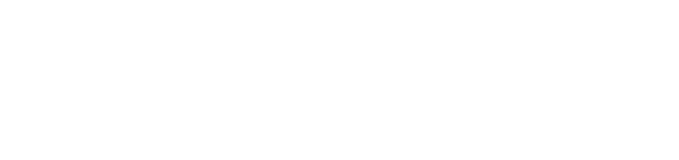
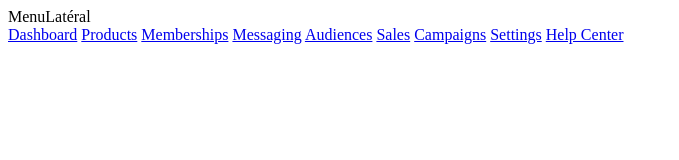
Before and after one commit to xav03tv/lateralMenu, a plain HTML site: page index.html in a window 1280 px wide. Shown: the whole page, without its empty margins (0-679 px from the left). Drawn offline with Linux system fonts and the light colour scheme.

Commit message:
Ajout de la structure HTML

```diff
--- a/index.html
+++ b/index.html
@@ -7,6 +7,23 @@
     <title>Menu latéral</title>
 </head>
 <body>
+    <div id="lateralMenu" class="lateralMenu">
+        <div class="brand">
+            MenuLatéral
+        </div>
+        <div class="menu">
+            <a href="#">Dashboard</a>
+            <a href="#">Products</a>
+            <a href="#">Memberships</a>
+            <a href="#">Messaging</a>
+            <a href="#">Audiences</a>
+            <a href="#">Sales</a>
+            <a href="#">Campaigns</a>
+            <a href="#">Settings</a>
+            <a href="#">Help Center</a>
+
+        </div>
+    </div>
 
 </body>
 </html>
```
